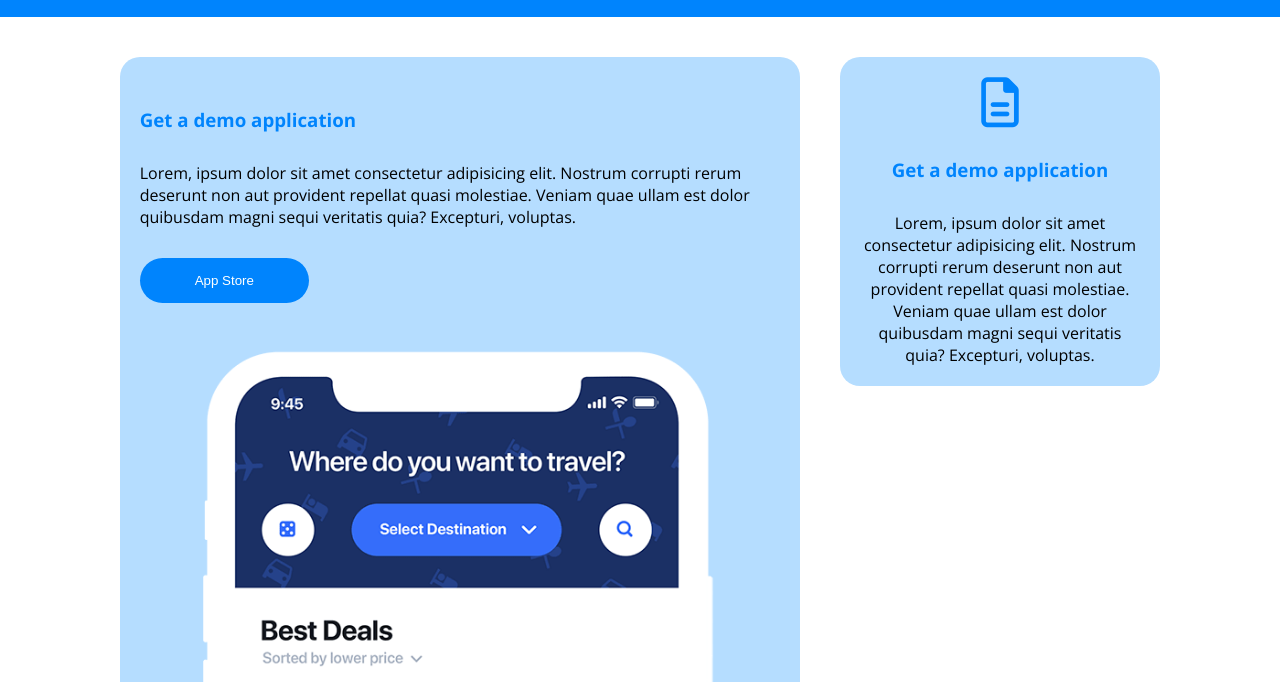
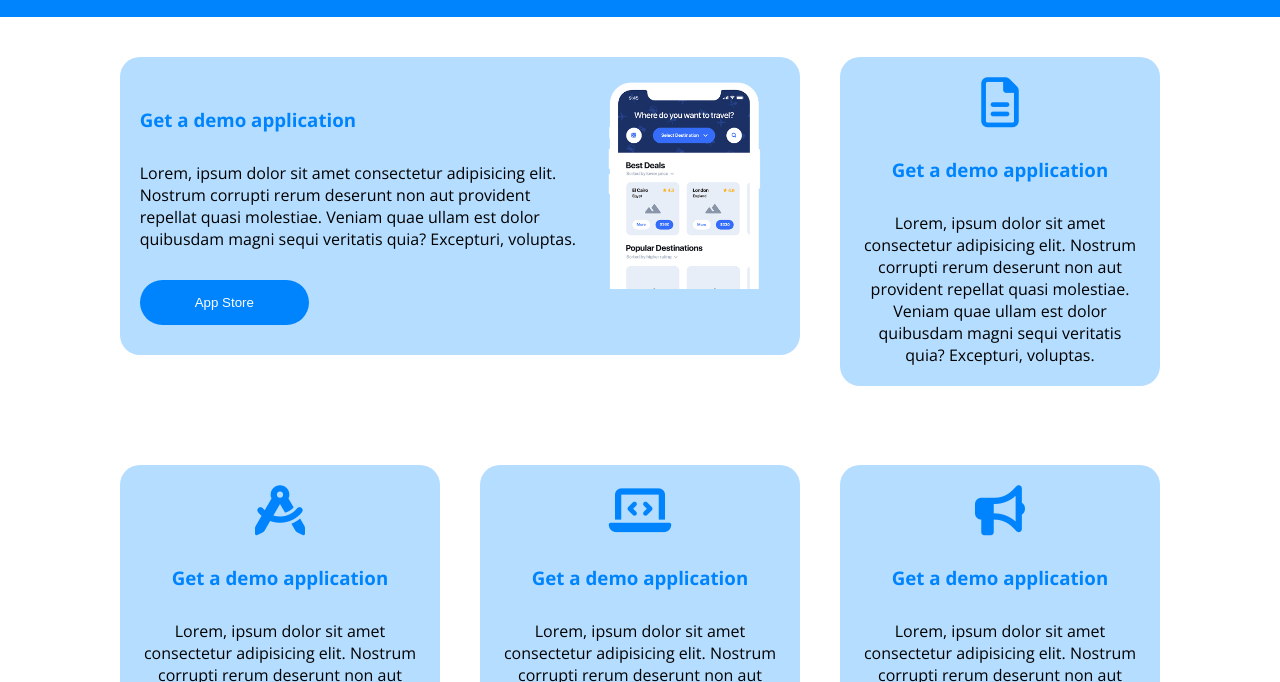
Before and after one commit to Iunora93/htmlcss-responsive-layout, a plain HTML site: page index.html in a window 1280 px wide. Shown: the part 118-800 px from the top of the page. Drawn offline with nearby package versions, Linux system fonts and the light colour scheme.

Commit message:
first card

```diff
--- a/css/style.css
+++ b/css/style.css
@@ -218,16 +218,14 @@ button {
     }
 }
 
-@media screen and (min-width:992){
-    .card-diferent {
+@media screen and ( min-width:992px) {
+
+    .hightlights .card-diferent {
         display: flex;
         width: calc(100% / 2);
     }
-    .col-left {
-        width: 50%;
-    }
-    .col-right {
-        width: 50%;
+    .card-debug.card-diferent {
+        width: 100%;
     }
 
 }
@@ -244,7 +242,7 @@ button {
 /* ----------
     TABLET
     --------- */
-@media screen and ( min-width:768px) {
+@media screen and (min-width:768px) {
 
     .strategic .col {
         width: 100%;
```
